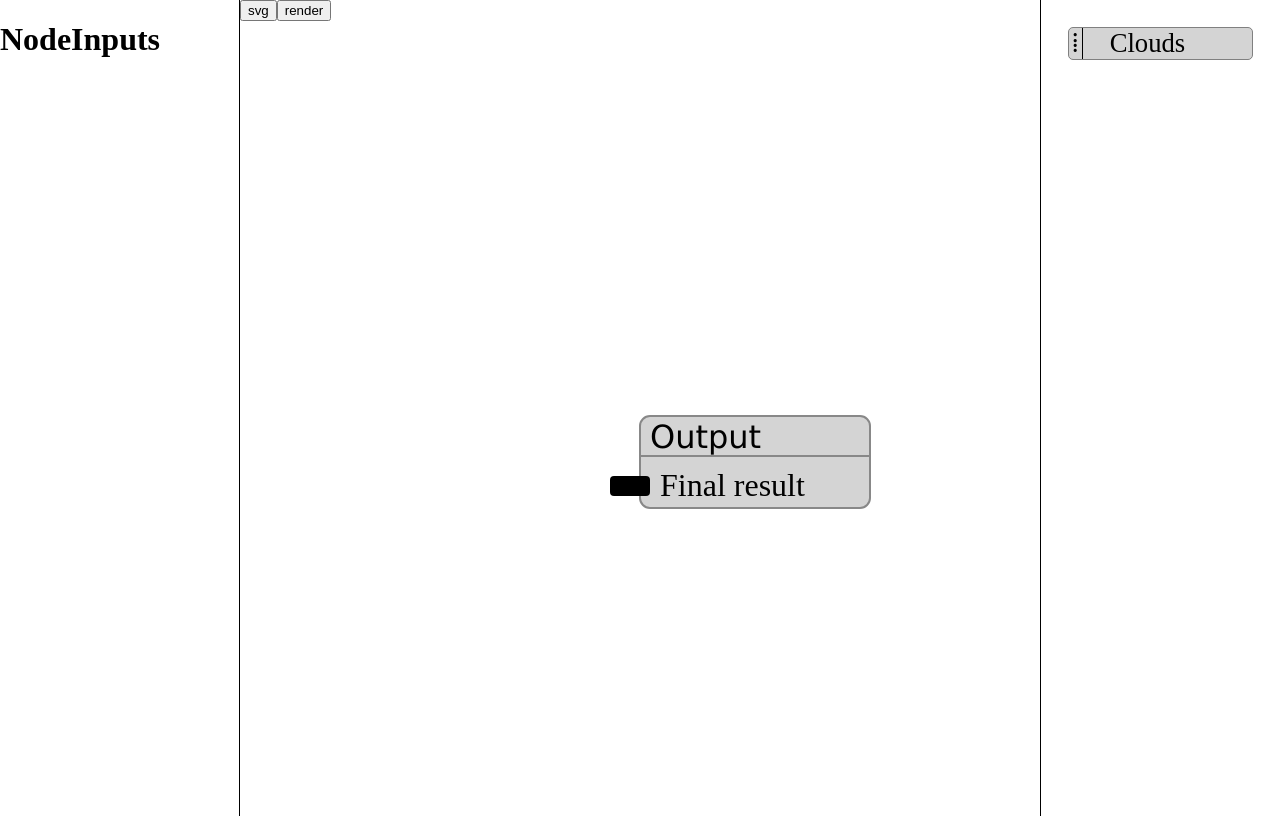
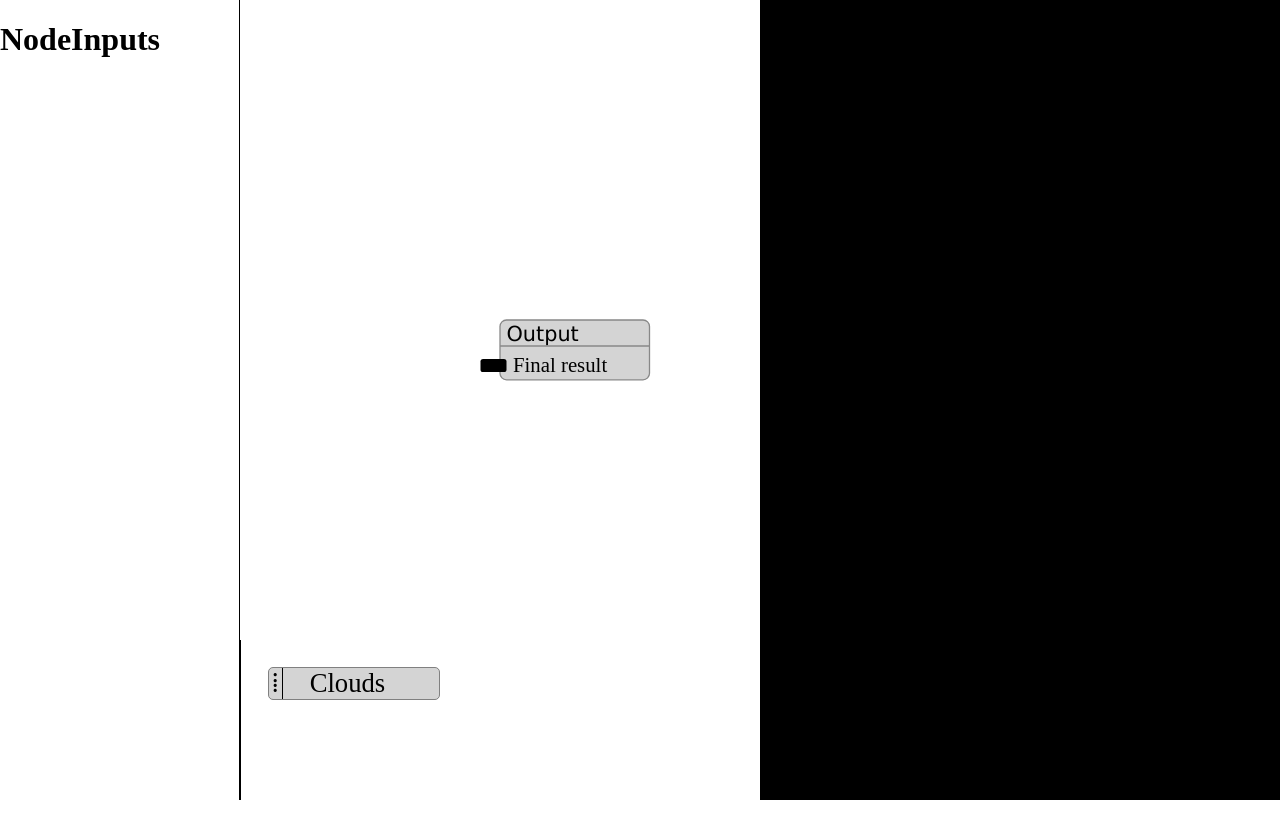
Before and after one commit to Jrende/node-renderer, a React app: page / in a window 1280 px wide. Built offline with nearby package versions, Linux system fonts and the light colour scheme.

Commit message:
Changed layout, render view now always visible

```diff
--- a/src/components/App.jsx
+++ b/src/components/App.jsx
@@ -23,22 +23,23 @@ export default class App extends React.Component {
     console.log("tab", this.state.tab);
     switch(this.state.tab) {
       case "svg":
-        elm = <SvgRenderer />;
         break;
       case "render":
-        elm = <RenderCanvas />;
         break;
       default:
     }
 
-    return [
-      <NodeInputs key="NodeInputs" />,
+    /*
       <div key="tabs" className="tabs">
         <button onClick={() => this.selectTab("svg")}>svg</button>
         <button onClick={() => this.selectTab("render")}>render</button>
       </div>,
-      <div className="canvas" key="canvas">{elm}</div>,
-      <ToolBox key="ToolBox" />
+      */
+    return [
+      <NodeInputs key="NodeInputs" />,
+      <SvgRenderer key="SvgRenderer" />,
+      <ToolBox key="ToolBox" />,
+      <RenderCanvas key="RenderCanvas" />
     ]
   }
 }
--- a/src/components/App.less
+++ b/src/components/App.less
@@ -5,28 +5,21 @@ body {
 
 .app {
   display: grid;
-  grid-template-columns: 15em 1fr 15em;
-  grid-template-rows: 1em 1fr;
+  grid-template-columns: 15em 1fr 1fr;
+  grid-template-rows: 1fr 0.25fr;
   height: 100vh;
 }
 
-.tabs {
-  grid-column: 2;
-  grid-row: 1;
-}
-
 .node-inputs {
-  grid-column: 1;
-  grid-row: span 3;
+  grid-row: span 2;
 }
 
 .tool-box {
-  grid-column: 3;
-  grid-row: span 3;
+  grid-column-start: 2;
+  grid-row-start: 2;
 }
 
 .canvas {
-  grid-column: 2;
-  grid-row: 2;
-  display: flex;
+  display: grid;
+  grid-template-columns: repeat(2, 1fr);
 }
--- a/src/components/RenderCanvas.less
+++ b/src/components/RenderCanvas.less
@@ -1,3 +1,6 @@
 .render-canvas {
+  background-color: black;
   width: 100%;
+  height: 100%;
+  grid-row: span 2;
 }
--- a/src/components/ToolBox.less
+++ b/src/components/ToolBox.less
@@ -22,9 +22,12 @@
 }
 
 .tool-box {
+  display: flex;
+  flex-wrap: wrap;
+  flex-direction: row;
+  align-items: flex-start;
+  z-index: 1;
   border-left: 1px solid black;
-  position: relative;
-  z-index: 1;
 }
 
 .drag-style {
--- a/src/components/svg/SvgRenderer.less
+++ b/src/components/svg/SvgRenderer.less
@@ -1,5 +1,6 @@
 .node-svg {
   width: 100%;
+  height: 100%;
 }
 
 .connector-line {
```
